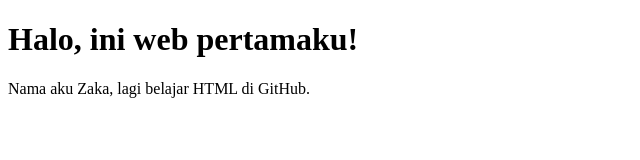
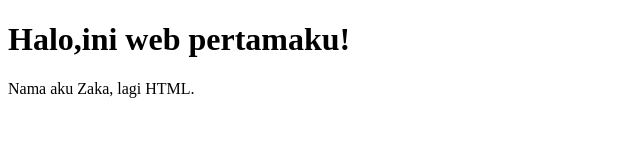
Before and after one commit to zaka9876z-ops/belajar-html, a plain HTML site: page index.html in a window 1280 px wide. Shown: the whole page, without its empty margins (0-640 px from the left). Drawn offline with Linux system fonts and the light colour scheme.

Commit message:
Update index.html

```diff
--- a/index.html
+++ b/index.html
@@ -4,7 +4,7 @@
   <title>Web Pertamaku</title>
 </head>
 <body>
-  <h1>Halo, ini web pertamaku!</h1>
-  <p>Nama aku Zaka, lagi belajar HTML di GitHub.</p>
+  <h1>Halo,ini web pertamaku!</h1>
+  <p>Nama aku Zaka, lagi HTML.</p>
 </body>
 </html>
```
